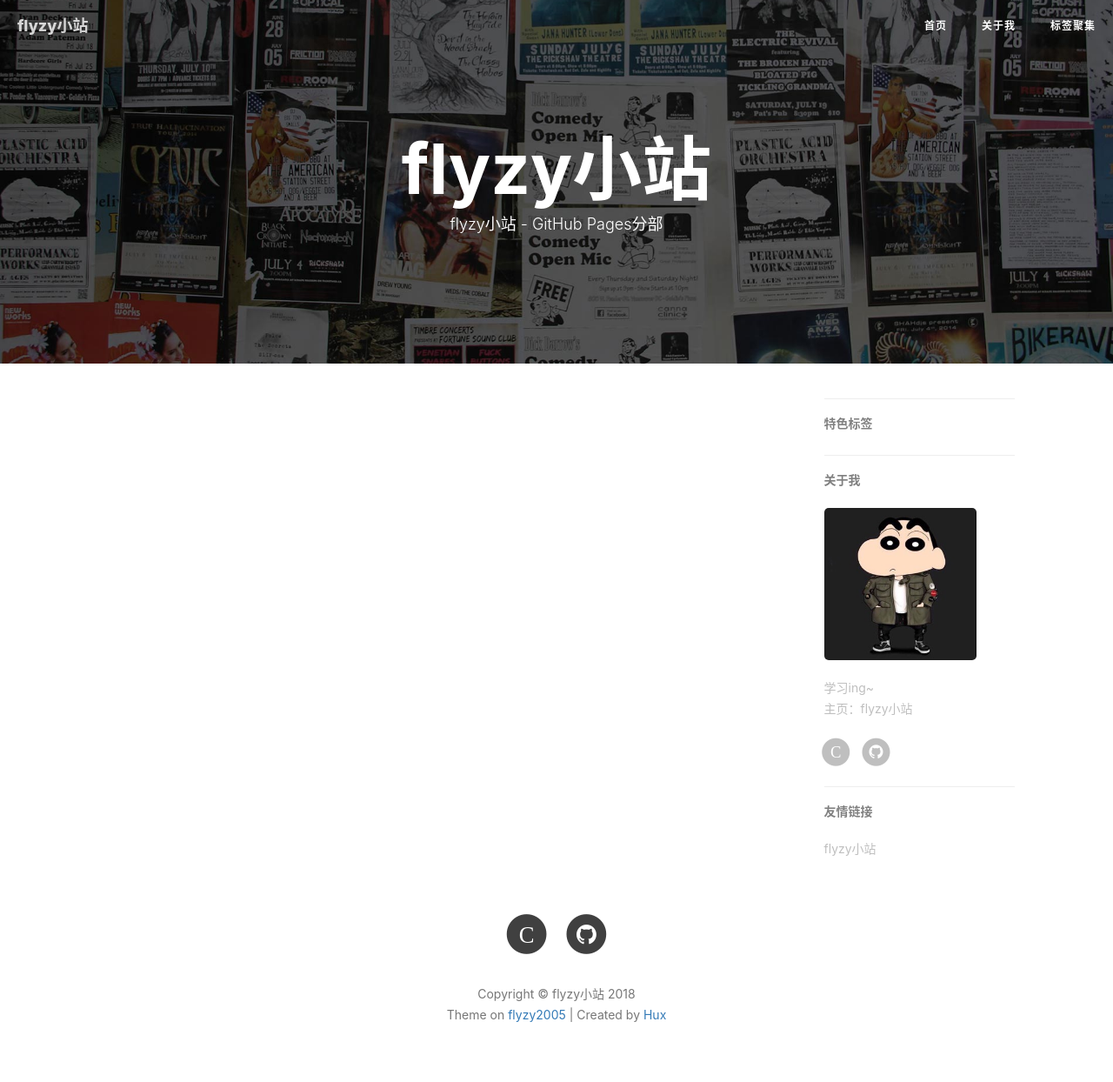
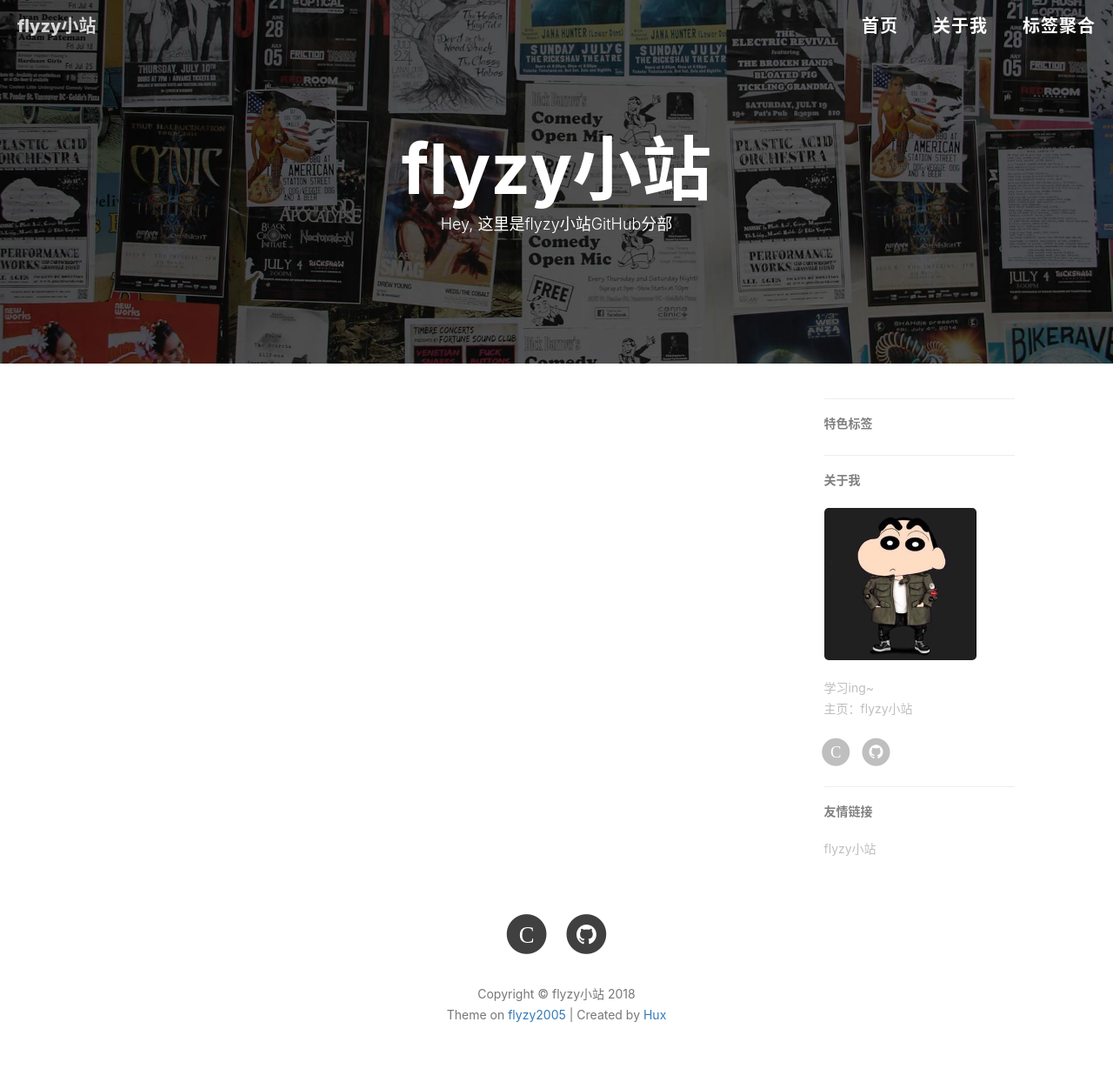
Before and after one commit to flyzy2005/flyzy2005.github.io, a Jekyll site: the page built from index.html, in a window 1280 px wide. Shown: the whole page at 87% size. Built offline with Jekyll 4.4.1, drawn with Linux system fonts in a browser that asks for light colours; nearby versions of some CDN libraries; the list of posts is cut into pages by our own code; comment, search, counter and statistics services are not loaded.

Commit message:
add Baidu Tongji and Google Analytics & remove CNAME

```diff
--- a/CNAME
+++ /dev/null
@@ -1 +0,0 @@
-pages.flyzy2005.cn
--- a/_config.yml
+++ b/_config.yml
@@ -1,4 +1,4 @@
-# Site settings
+# Site settings 按照自己的网站信息做点修改
 title: flyzy小站
 SEOTitle: flyzy小站 | flyzy小站，GitHub Pages分部
 header-img: img/home-bg.jpg
@@ -6,11 +6,11 @@
 description: "flyzy小站GitHub分站~"
 keyword: "技术分享,科学上网,建站教程"
 url: "https://flyzy2005.github.io"              # your host, for absolute URL
-baseurl: ""         # for example, '/blog' if your blog hosted on 'host/blog'
+baseurl: ""         # 例如, '/blog' 如果你的博客的路径是'host/blog'，默认是空
 
 
 
-# SNS settings
+# SNS settings 就是关于我下面的图标，不需要注释即可~需要就填自己的用户名
 RSS: false
 csdn_username: wf632856695
 #weibo_username:     flyzy2005
@@ -58,19 +58,18 @@
 
 
 
-# Analytics settings
-# Baidu Analytics
-#ba_track_id: 4cc1f2d8f3067386cc5cdb626a202900
-# Google Analytics
-#ga_track_id: 'UA-49627206-1'            # Format: UA-xxxxxx-xx
-#ga_domain: huangxuan.me
+# Analytics settings 不用请注释这两行！！！
+# Baidu 统计 （自己百度搜索百度统计获得自己的追踪代码）
+ba_track_id: b0194eff1ffb1d6ad8b04f0440bdf507
+# Google 分析 （登录需要要翻墙，不需要的请注释下面一行，请一定要注释啊，不然记录全跑我那里了！！！）
+ga_track_id: 'UA-112052918-2'            # 格式: UA-xxxxxx-xx
 
 
 
 # Sidebar settings
 sidebar: true                           # whether or not using Sidebar.
-sidebar-about-description: "学习ing~</br>主页：<a href=\"https://www.flyzy2005.cn\">flyzy小站</a>"
-sidebar-avatar: /img/avatar.jpg      # use absolute URL, seeing it's used in both `/` and `/about/`
+sidebar-about-description: "学习ing~</br>主页：<a href=\"https://www.flyzy2005.cn\">flyzy小站</a>" # 关于我的介绍
+sidebar-avatar: /img/avatar.jpg      # 头像图片，在首页、关于我、标签聚合里用到
 
 
 
@@ -80,7 +79,7 @@
 
 
 
-# Friends
+# Friends 友链~留着我的友链那就太好了-。-
 friends: [
     {
         title: "flyzy小站",
--- a/_includes/footer.html
+++ b/_includes/footer.html
@@ -82,7 +82,7 @@
                 <p class="copyright text-muted">
                     Copyright &copy; {{ site.title }} {{ site.time | date: '%Y' }}
                     <br>
-                    Theme on <a href="https://www.flyzy2005.cn/build-page/github-pages-jekyll-blog">flyzy2005</a> |
+                    Theme on <a href="https://www.flyzy2005.cn">flyzy2005</a> |
                     Created by <a href="http://huangxuan.me">Hux</a>
                 </p>
             </div>
@@ -112,25 +112,6 @@
     }
 </script>
 
-<!--
-     Because of the native support for backtick-style fenced code blocks
-     right within the Markdown is landed in Github Pages,
-     From V1.6, There is no need for Highlight.js,
-     so Huxblog drops it officially.
-
-     - https://github.com/blog/2100-github-pages-now-faster-and-simpler-with-jekyll-3-0
-     - https://help.github.com/articles/creating-and-highlighting-code-blocks/
--->
-<!--
-    <script>
-        async("http://cdn.bootcss.com/highlight.js/8.6/highlight.min.js", function(){
-            hljs.initHighlightingOnLoad();
-        })
-    </script>
-    <link href="http://cdn.bootcss.com/highlight.js/8.6/styles/github.min.css" rel="stylesheet">
--->
-
-
 <!-- jquery.tagcloud.js -->
 <script>
     // only load tagcloud.js in tag.html
--- a/_includes/nav.html
+++ b/_includes/nav.html
@@ -9,7 +9,7 @@
                 <span class="icon-bar"></span>
                 <span class="icon-bar"></span>
             </button>
-            <a class="navbar-brand" href="{{ site.baseurl }}/">{{ site.title }}</a>
+            <a class="navbar-brand" href="{{ site.baseurl }}/" style="font-size: 20px">{{ site.title }}</a>
         </div>
 
         <!-- Collect the nav links, forms, and other content for toggling -->
@@ -22,11 +22,11 @@
             <div class="navbar-collapse">
                 <ul class="nav navbar-nav navbar-right">
                     <li>
-                        <a href="{{ site.baseurl }}/">首页</a>
+                        <a href="{{ site.baseurl }}/" style="font-size: 20px">首页</a>
                     </li>
                     {% for page in site.pages %}{% if page.title %}
                     <li>
-                        <a href="{{ page.url | prepend: site.baseurl }}">{{ page.title }}</a>
+                        <a href="{{ page.url | prepend: site.baseurl }}" style="font-size: 20px">{{ page.title }}</a>
                     </li>
                     {% endif %}{% endfor %}
                 </ul>
--- a/index.html
+++ b/index.html
@@ -1,6 +1,6 @@
 ---
 layout: page
-description: "flyzy小站 - GitHub Pages分部"
+description: Hey, 这里是flyzy小站GitHub分部
 ---
 
 {% for post in paginator.posts %}
--- a/tags.html
+++ b/tags.html
@@ -1,8 +1,7 @@
 ---
-title: 标签聚集
+title: 标签聚合
 layout: page
 description: Hey, 这里是flyzy小站GitHub分部
-header-img: "img/tag-bg.jpg"
 ---
 
 
```
Also changed, not shown: other parts of _includes/footer.html (+7 -14 lines), _includes/head.html (+0 -8 lines).
